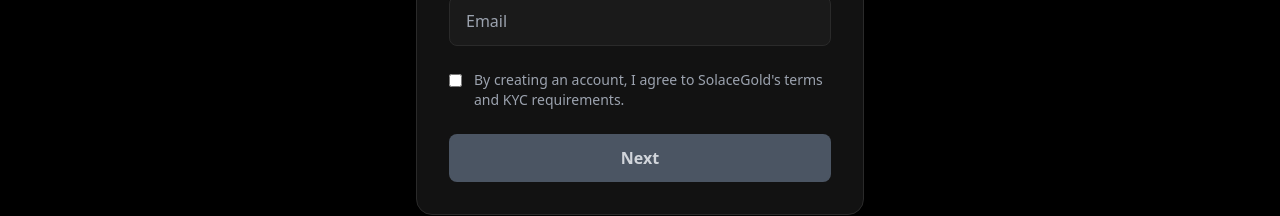
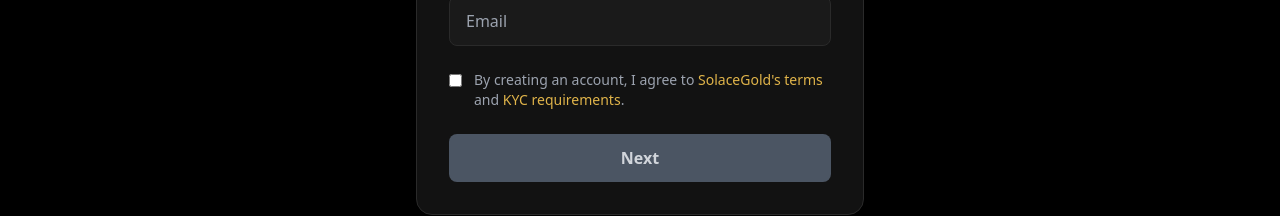
Before and after one commit to jordanpower10/solacegold-frontend, a Next.js app: page /signup in a window 1280 px wide. Shown: the part 403-619 px from the top of the page. Built offline with nearby package versions, Linux system fonts and the light colour scheme; no server answers.

Commit message:
Update EmailStep: Change heading text and add clickable links for terms and KYC requirements

```diff
--- a/components/signup/EmailStep.tsx
+++ b/components/signup/EmailStep.tsx
@@ -23,7 +23,7 @@ export default function EmailStep({ onNext }: EmailStepProps) {
       exit={{ opacity: 0, y: -20 }}
       className="w-full"
     >
-      <h2 className="text-2xl font-bold mb-6">Verify your email</h2>
+      <h2 className="text-2xl font-bold mb-6">Please enter your email</h2>
       <form onSubmit={handleSubmit} className="space-y-6">
         <div>
           <input
@@ -45,7 +45,7 @@ export default function EmailStep({ onNext }: EmailStepProps) {
             className="mt-1 mr-3"
           />
           <label htmlFor="terms" className="text-sm text-gray-400">
-            By creating an account, I agree to SolaceGold's terms and KYC requirements.
+            By creating an account, I agree to <a href="/terms" className="text-[#e0b44a] hover:underline">SolaceGold's terms</a> and <a href="/kyc-terms" className="text-[#e0b44a] hover:underline">KYC requirements</a>.
           </label>
         </div>
 
```
